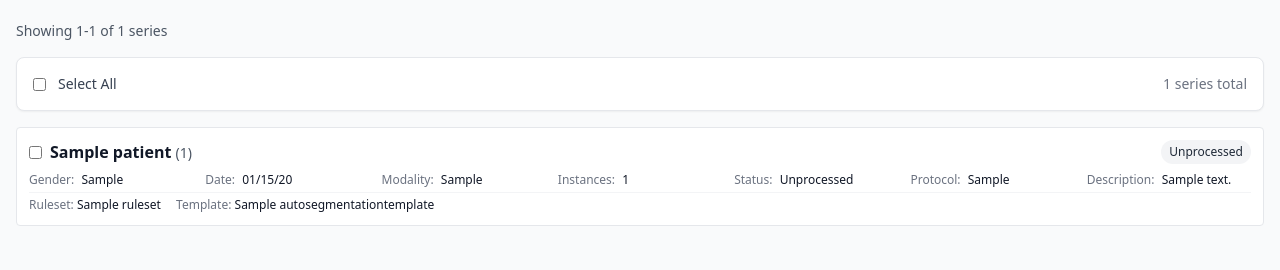
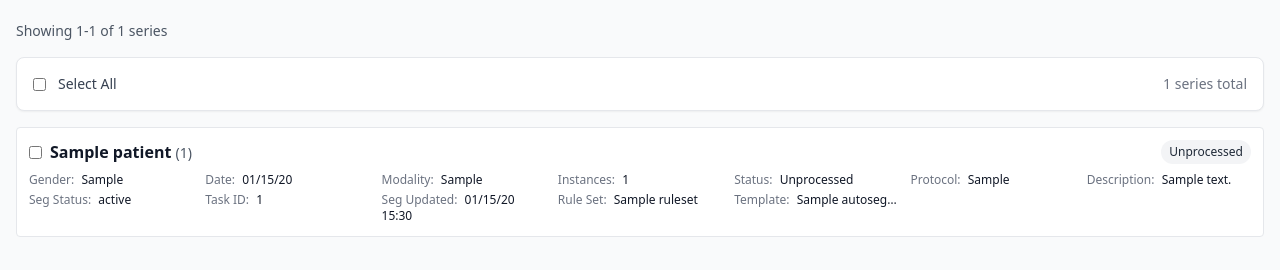
Before and after one commit to CHAVI-India/draw-client-2.0, a Django app: page /dicom/series-status/ in a window 1280 px wide. Shown: the part 530-800 px from the top of the page. Run offline with Django 5.2, Linux system fonts and the light colour scheme; a user stored in the database is signed in; tables that the repository leaves empty hold one stand-in row (values such as "Sample post"); parts of the project's set-up code (start-up, migrations or seed data) failed here and were passed over; some libraries are stand-ins or nearby versions.

Commit message:
feat: add segmentation status and task info to DICOM series processing view

```diff
--- a/dicom_handler/views.py
+++ b/dicom_handler/views.py
@@ -1060,12 +1060,13 @@ def series_processing_status(request):
     """
     View to display DICOM series processing status with filtering, search, and pagination
     """
-    # Get all series with related data
+    # Get all series with related data including DICOMFileExport
     series_queryset = DICOMSeries.objects.select_related(
-        'study__patient'
+        'study__patient',
     ).prefetch_related(
         'matched_rule_sets',
-        'matched_templates'
+        'matched_templates',
+        'dicomfileexport_set'  # Add prefetch for DICOMFileExport
     ).order_by('-updated_at')
 
     # Handle search
@@ -1133,6 +1134,16 @@ def series_processing_status(request):
         matched_rulesets = list(series.matched_rule_sets.values_list('ruleset_name', flat=True))
         matched_templates = list(series.matched_templates.values_list('template_name', flat=True))
 
+        # Get the most recent DICOMFileExport for this series if it exists
+        export_info = None
+        if hasattr(series, 'dicomfileexport_set') and series.dicomfileexport_set.exists():
+            latest_export = series.dicomfileexport_set.latest('updated_at')
+            export_info = {
+                'server_segmentation_status': latest_export.server_segmentation_status or 'N/A',
+                'task_id': latest_export.task_id or 'N/A',
+                'server_segmentation_updated': latest_export.server_segmentation_updated_datetime
+            }
+
         series_info = {
             'id': series.id,
             'patient_id': series.study.patient.patient_id or 'N/A',
@@ -1147,6 +1158,7 @@ def series_processing_status(request):
             'matched_templates': ', '.join(matched_templates) if matched_templates else 'None',
             'processing_status': series.get_series_processsing_status_display(),
             'updated_at': series.updated_at,
+            'export_info': export_info
         }
         series_data.append(series_info)
 
--- a/templates/dicom_handler/series_processing_status.html
+++ b/templates/dicom_handler/series_processing_status.html
@@ -199,22 +199,37 @@
                         <span class="text-gray-500">Description:</span>
                         <span class="text-gray-900 font-medium ml-1">{{ series.study_description|truncatechars:20 }}</span>
                     </div>
-                </div>
-
-
-                <!-- Matching Info - Compact -->
-                {% if series.matched_rulesets != 'None' or series.matched_templates != 'None' %}
-                <div class="mt-1 pt-1 border-t border-gray-100 text-xs">
+                    {% if series.export_info %}
+                    <div>
+                        <span class="text-gray-500">Seg Status:</span>
+                        <span class="text-gray-900 font-medium ml-1">{{ series.export_info.server_segmentation_status|default:'N/A' }}</span>
+                    </div>
+                    {% if series.export_info.task_id != 'N/A' %}
+                    <div>
+                        <span class="text-gray-500">Task ID:</span>
+                        <span class="text-gray-900 font-medium ml-1">{{ series.export_info.task_id|truncatechars:12 }}</span>
+                    </div>
+                    {% endif %}
+                    {% if series.export_info.server_segmentation_updated %}
+                    <div>
+                        <span class="text-gray-500">Seg Updated:</span>
+                        <span class="text-gray-900 font-medium ml-1">{{ series.export_info.server_segmentation_updated|date:"m/d/y H:i" }}</span>
+                    </div>
+                    {% endif %}
+                    {% endif %}
                     {% if series.matched_rulesets != 'None' %}
-                    <span class="text-gray-500">Ruleset:</span>
-                    <span class="text-gray-900">{{ series.matched_rulesets }}</span>
+                    <div>
+                        <span class="text-gray-500">Rule Set:</span>
+                        <span class="text-gray-900 font-medium ml-1">{{ series.matched_rulesets|truncatechars:15 }}</span>
+                    </div>
                     {% endif %}
                     {% if series.matched_templates != 'None' %}
-                    <span class="text-gray-500 {% if series.matched_rulesets != 'None' %}ml-3{% endif %}">Template:</span>
-                    <span class="text-gray-900">{{ series.matched_templates }}</span>
+                    <div>
+                        <span class="text-gray-500">Template:</span>
+                        <span class="text-gray-900 font-medium ml-1">{{ series.matched_templates|truncatechars:15 }}</span>
+                    </div>
                     {% endif %}
                 </div>
-                {% endif %}
             </div>
         </div>
         {% empty %}
```
